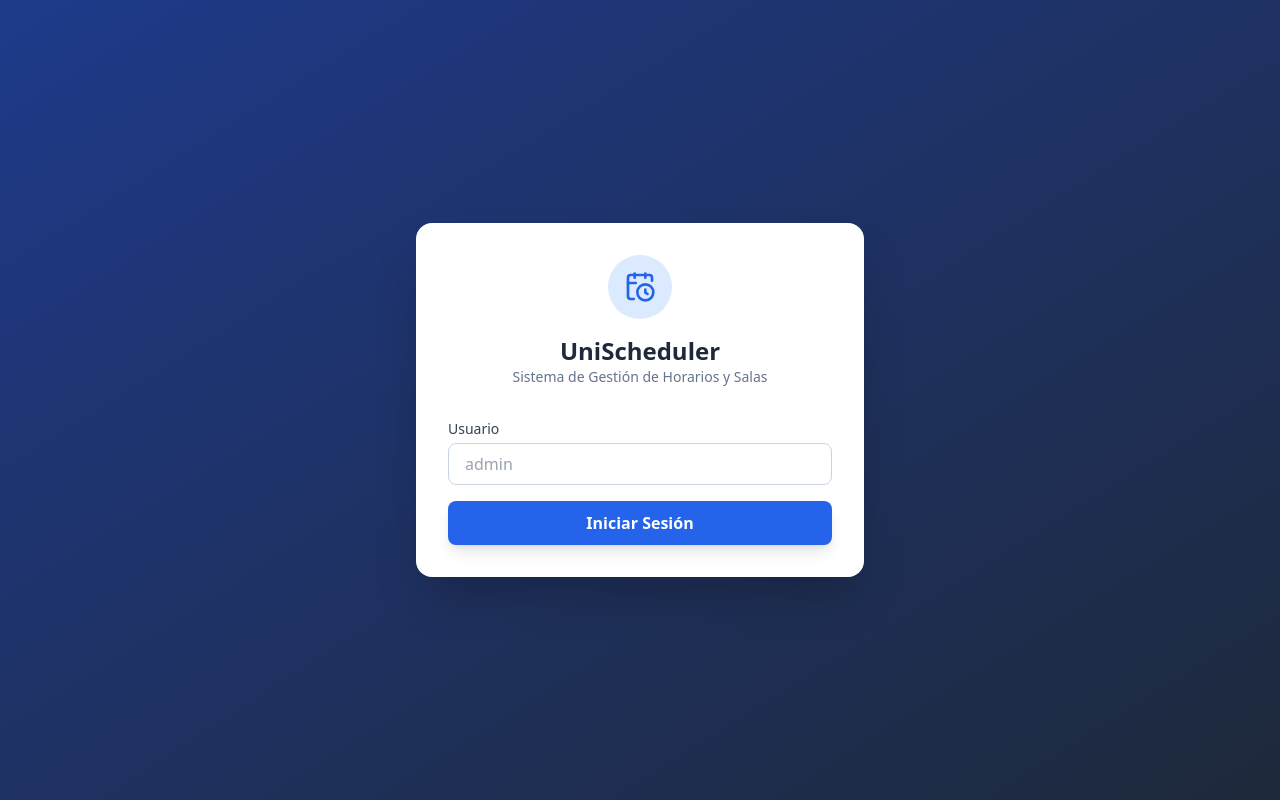
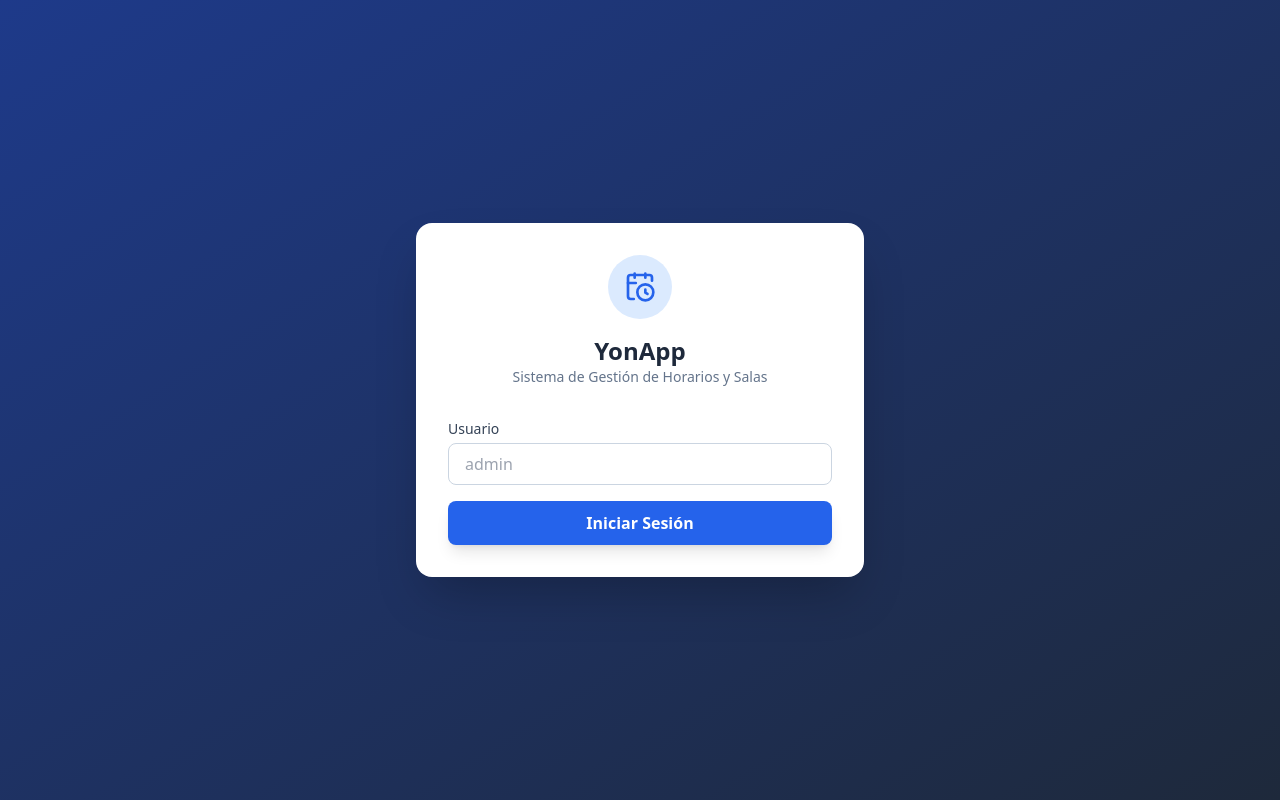
Before and after one commit to LBrownI/YonApp, a Flask app: page / in a window 1280 px wide. Run offline with Flask 3, Linux system fonts and the light colour scheme; some libraries are stand-ins or nearby versions.

Commit message:
Update title and branding from UniScheduler to YonApp in index.html

```diff
--- a/templates/index.html
+++ b/templates/index.html
@@ -3,7 +3,7 @@
 <head>
     <meta charset="UTF-8">
     <meta name="viewport" content="width=device-width, initial-scale=1.0">
-    <title>UniScheduler - Gestión de Horarios</title>
+    <title>YonApp - Gestión de Horarios</title>
     <script src="https://cdn.tailwindcss.com"></script>
     <script src="https://unpkg.com/lucide@latest"></script>
     <script src="https://cdnjs.cloudflare.com/ajax/libs/Chart.js/3.9.1/chart.min.js"></script>
@@ -26,7 +26,7 @@
                 <div class="bg-blue-100 p-3 rounded-full w-16 h-16 flex items-center justify-center mx-auto mb-4">
                     <i data-lucide="calendar-clock" class="w-8 h-8 text-blue-600"></i>
                 </div>
-                <h1 class="text-2xl font-bold text-slate-800">UniScheduler</h1>
+                <h1 class="text-2xl font-bold text-slate-800">YonApp</h1>
                 <p class="text-slate-500 text-sm">Sistema de Gestión de Horarios y Salas</p>
             </div>
             <form onsubmit="handleLogin(event)" class="space-y-4">
@@ -48,7 +48,7 @@
         <aside class="w-64 bg-slate-900 text-slate-300 flex flex-col shadow-xl z-20">
             <div class="p-6 flex items-center gap-3 border-b border-slate-800">
                 <i data-lucide="layout-grid" class="w-6 h-6 text-blue-400"></i>
-                <span class="font-bold text-white tracking-wide">UniScheduler</span>
+                <span class="font-bold text-white tracking-wide">YonApp</span>
             </div>
 
             <nav class="flex-1 py-6 px-3 space-y-1">
```
